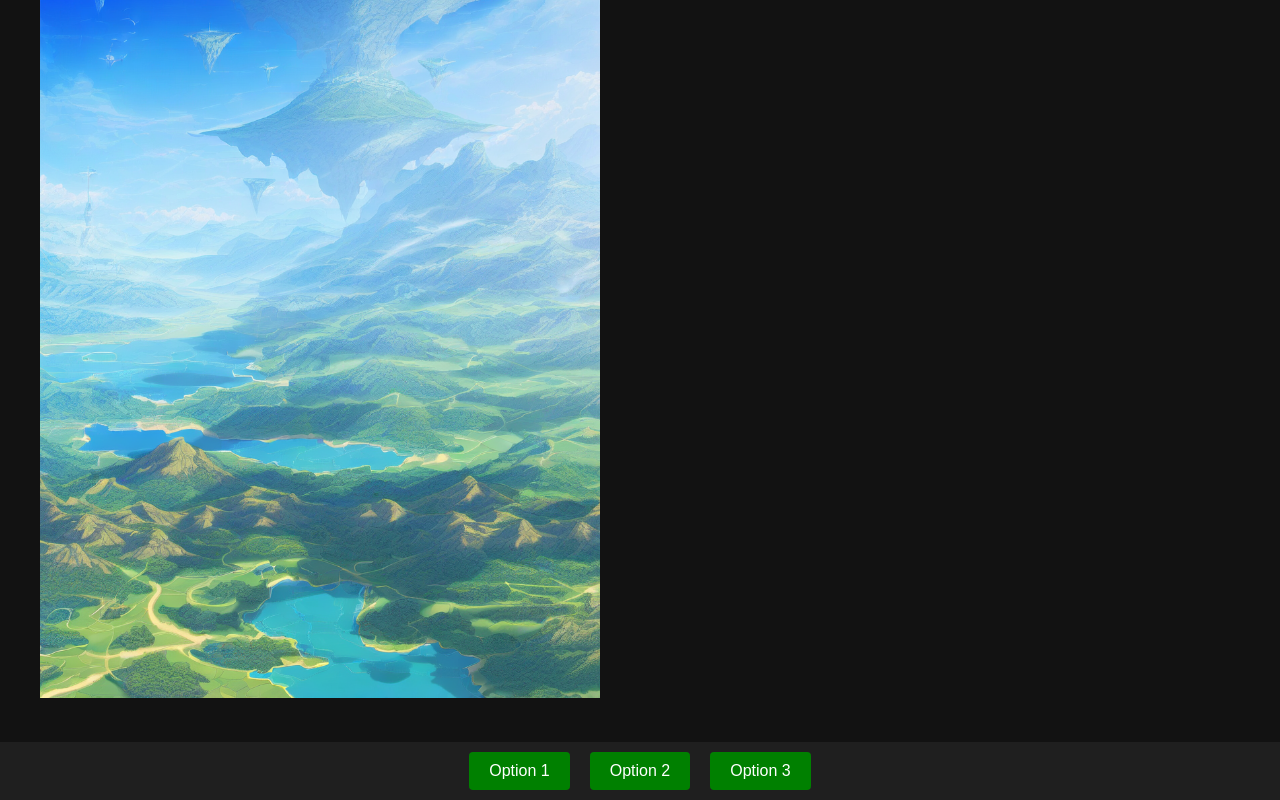
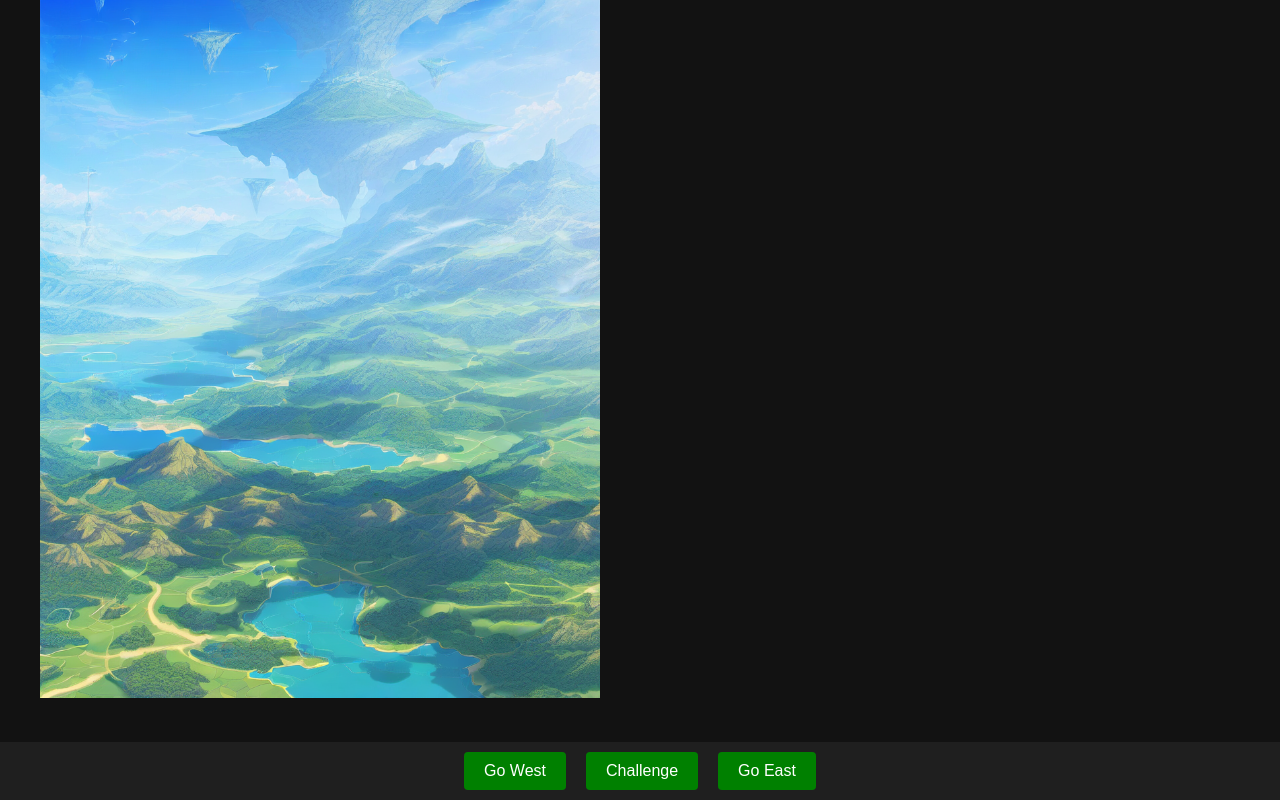
Before and after one commit to savannahmarshall/Lost-Lands, a React (Vite) app in the folder client/: page / in a window 1280 px wide. Shown: the part 244-1044 px from the top of the page. Built offline with nearby package versions, Linux system fonts and the light colour scheme.

Commit message:
added first modal

```diff
--- /dev/null
+++ b/client/src/components/RoomLogic/room1.jsx
@@ -0,0 +1,30 @@
+// client/src/components/RoomLogic/Room1.jsx
+import React from 'react';
+import '../Modal.css';
+
+const Room1 = ({ show, onClose, content }) => {
+  if (!show) {
+    return null;
+  }
+
+  return (
+    <div className="modal-overlay">
+      <div className="modal">
+        <button className="modal-close" onClick={onClose}>
+          &times;
+        </button>
+        <h1 className="modal-title">Room 1</h1>
+        <div className="modal-content">
+          {content}
+        </div>
+        <div className="buttons-container">
+          <button className="modal-button" onClick={onClose}>
+            Close
+          </button>
+        </div>
+      </div>
+    </div>
+  );
+};
+
+export default Room1;
--- a/client/src/pages/Home.jsx
+++ b/client/src/pages/Home.jsx
@@ -1,8 +1,10 @@
 // client/src/pages/Home.jsx
-import { useState, useEffect } from 'react';
+import React, { useState, useEffect } from 'react';
 import Navbar from '../Navbar';
 import MatchupImage from './MatchupImage';
 import MatchupText from './MatchupText';
+import Room1 from '../components/RoomLogic/room1';
+
 
 const Home = () => {
   // State to manage the current image being displayed
@@ -11,6 +13,10 @@ const Home = () => {
   const [currentText, setCurrentText] = useState('');
   // State to check if it's the startup phase
   const [isStartup, setIsStartup] = useState(true);
+  const [showRoom1, setShowRoom1] = useState(false);
+
+  const handleOpenRoom1 = () => setShowRoom1(true);
+  const handleCloseRoom1 = () => setShowRoom1(false);
 
   useEffect(() => {
     // Function to fetch the startup text content
@@ -58,10 +64,12 @@ const Home = () => {
       </div>
       <footer className="footer">
         {/* Logic for Gates and Challenges */}
-        <button className="footer-button">Option 1</button>
-        <button className="footer-button">Option 2</button>
-        <button className="footer-button">Option 3</button>
+        <button className="footer-button">Go West</button>
+        <button className="footer-button" onClick={handleOpenRoom1}>Challenge</button>
+        <button className="footer-button">Go East</button>
       </footer>
+      <Room1 show={showRoom1} onClose={handleCloseRoom1} content={<p>Room 1 Content</p>} />
+
     </div>
   );
 };
```
